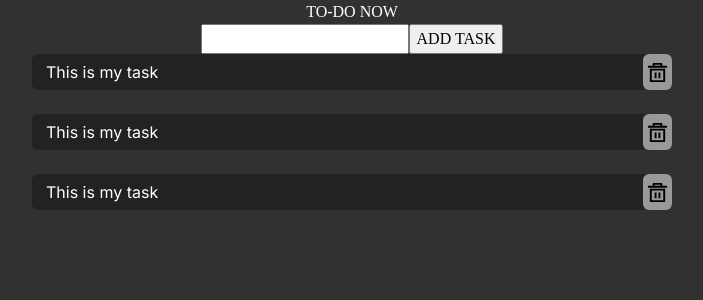
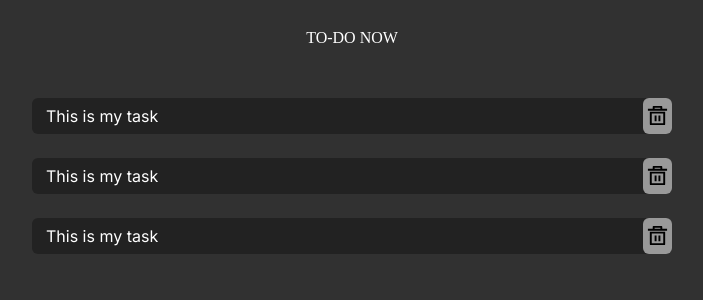
Before and after one commit to DropperDEV/todoList, a React (Vite) app: page / in a window 1280 px wide. Shown: the top 300 px of the page, without its empty margins (288-991 px from the left). Built offline with nearby package versions, Linux system fonts and the light colour scheme.

Commit message:
Feat: add types in Button, removed DeleteBin component, start input add item

```diff
--- a/src/App.tsx
+++ b/src/App.tsx
@@ -1,12 +1,14 @@
 import styled from "styled-components"
-import TaskItem from "./components/TaskItem"
 import TaskMain from "./components/taskMain"
+import InputAddItem from "./components/InputAddItem"
 
 const StyledApp = styled.main`
   display: flex;
   flex-direction: column;
   justify-content: center;
   align-items: center;
+  gap: 1.5rem;
+  margin-top: 2%;
 `
 
 function App() {
@@ -17,10 +19,7 @@ function App() {
         <div>
           <h1>TO-DO NOW</h1>
         </div>
-        <div>
-          <input type="text" />
-          <button>ADD TASK</button>
-        </div>
+        <InputAddItem/>
         <TaskMain/>
 
       </StyledApp>
--- /dev/null
+++ b/src/components/Button.tsx
@@ -0,0 +1,40 @@
+import styled from "styled-components";
+import { RiDeleteBin5Line } from "react-icons/ri";
+
+const StyledButtonDelete = styled.button`
+  background-color: #999999;
+  padding: 3px 3px 3px 3px;
+  border-radius: 6px;
+  outline: none;
+  border: 0 none;
+  display: flex;
+  justify-content: center;
+  align-items: center;
+  height: 100%;
+  z-index: 1;
+  position: absolute;
+  right: 0px;
+  top: 0px;
+`;
+
+const StyledButtonAdd = styled(StyledButtonDelete)`
+  background-color: #4f4f4f;
+  font-family: var(--special);
+`;
+
+interface IButton {
+  type: string;
+}
+
+export function Button({ type }: IButton) {
+  return (
+    <>
+      {type === "delete" && (
+        <StyledButtonDelete>
+          <RiDeleteBin5Line size={23} />
+        </StyledButtonDelete>
+      )}
+      {type === "add" && <StyledButtonAdd>Add item</StyledButtonAdd>}
+    </>
+  );
+}
--- a/src/components/DeleteBinButton.tsx
+++ /dev/null
@@ -1,26 +0,0 @@
-import styled from "styled-components";
-import { RiDeleteBin5Line } from "react-icons/ri";
-
-const StyledDeleteBinButton = styled.button`
-  background-color: #999999;
-  padding: 3px 3px 3px 3px;
-  border-radius: 6px;
-  outline: none;
-  border: 0 none;
-  display: flex;
-  justify-content: center;
-  align-items: center;
-  height: 100%;
-  z-index: 1;
-  position: absolute;
-  right: 0px;
-  top: 0px;
-`;
-
-export function DeleteBinButton() {
-  return (
-    <StyledDeleteBinButton>
-      <RiDeleteBin5Line size={23} />
-    </StyledDeleteBinButton>
-  );
-}
--- /dev/null
+++ b/src/components/InputAddItem.tsx
@@ -0,0 +1,18 @@
+import styled from "styled-components"
+
+const StyledInputContainer = styled.div`
+    width: 50%;
+    background-color: #FFF;
+    border-radius: 6px;
+    position: relative;
+`
+
+
+
+export default function InputAddItem() {
+  return (
+    <StyledInputContainer>
+
+    </StyledInputContainer>
+  )
+}
--- a/src/components/TaskItem.tsx
+++ b/src/components/TaskItem.tsx
@@ -1,5 +1,5 @@
 import styled from "styled-components";
-import { DeleteBinButton } from "./DeleteBinButton";
+import { Button } from "./Button";
 
 const StyledTaskItem = styled.div`
   display: flex;
@@ -24,7 +24,7 @@ export default function TaskItem() {
     <>
       <StyledTaskItem>
         <p>This is my task</p>
-        <DeleteBinButton />
+        <Button type="delete"/>
       </StyledTaskItem>
     </>
   );
```
